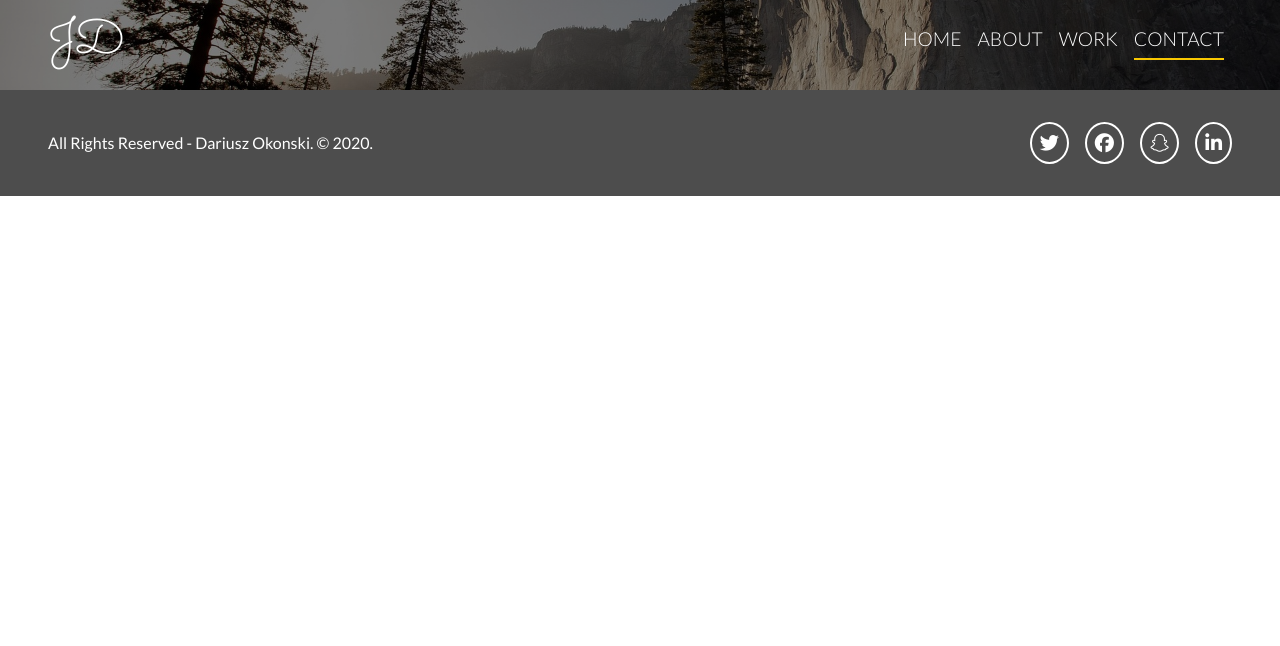
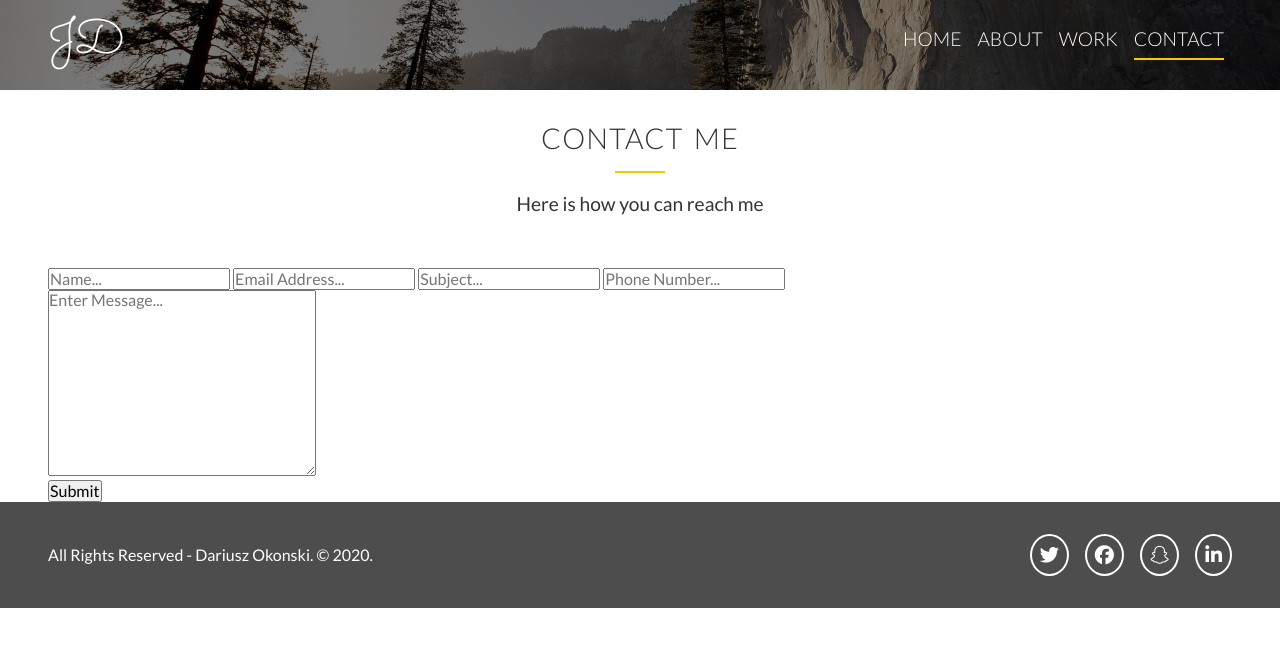
Before and after one commit to DariuszOkonski/webpage-portfolio-website, a website: page src/content/contact.html in a window 1280 px wide. Drawn offline with nearby package versions, Linux system fonts and the light colour scheme; files that its build step writes are made by us from their sources; files whose address does not match are found by name.

Commit message:
add section #contact-a

```diff
--- a/src/content/contact.html
+++ b/src/content/contact.html
@@ -42,7 +42,33 @@
     </nav>
   </header>
 
+  <section id="contact-a">
 
+    <div class="section-header container">
+      <h2 class="section-header__header">Contact Me</h2>
+      <div class="section-header__border"></div>
+      <p class="section-header__paragraph">
+        Here is how you can reach me
+      </p>
+    </div>
+
+    <form class="form container">
+
+      <div class="form__input">
+        <input type="text" placeholder="Name...">
+        <input type="email" placeholder="Email Address...">
+        <input type="text" placeholder="Subject...">
+        <input type="text" placeholder="Phone Number...">
+      </div>
+
+      <textarea class="form__textarea" cols="30" rows="10" placeholder="Enter Message..."></textarea>
+
+      <div class="form__button">
+        <button>Submit</button>
+      </div>
+    </form>
+
+  </section>
 
   <footer id="footer">
 
```
